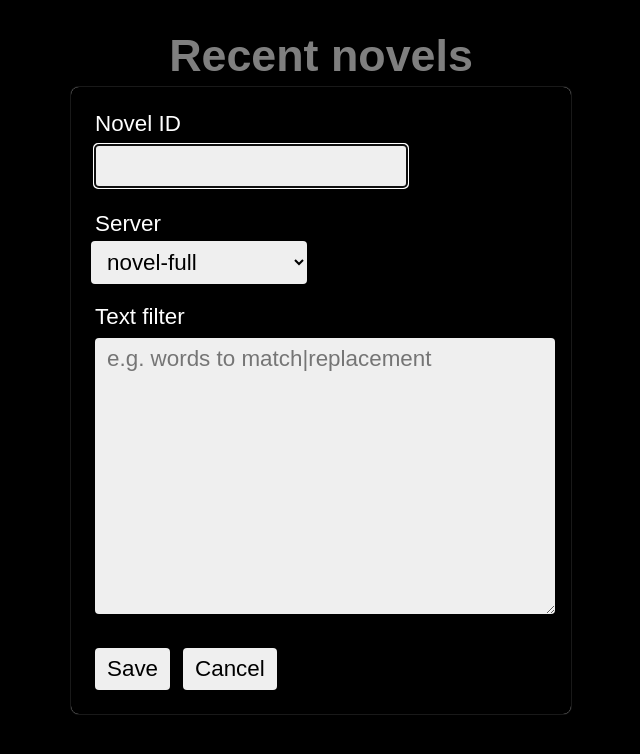
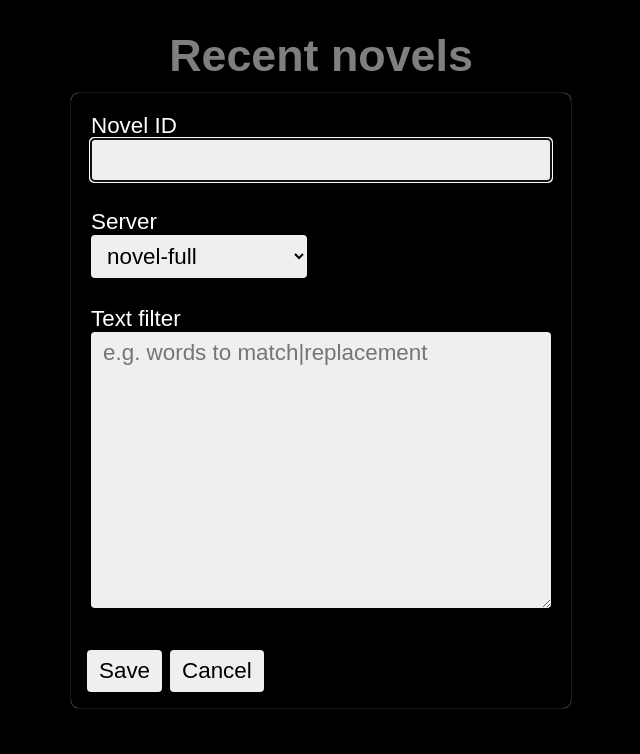
Before and after one commit to fuzetsu/web-novel-reader, a Preact app: page / in a window 1280 px wide. Both pictures are taken after a click on the button "New novel". Shown: the top 754 px of the page, without its empty margins (319-959 px from the left). Built offline with nearby package versions, Linux system fonts and the light colour scheme.

Commit message:
add sticky footer for actions in choose novel modal

```diff
--- a/src/cmp/App/App.tsx
+++ b/src/cmp/App/App.tsx
@@ -31,7 +31,7 @@ export function App() {
   const clearResume = preventDefault(() => setNewestChapter(currentChapter))
 
   const chapterControls = (
-    <p aria-hidden className="center">
+    <p aria-hidden>
       <CurrentChapterControl
         loadCount={loadCount}
         chapter={currentChapter}
--- a/src/cmp/ChooseNovelModal.tsx
+++ b/src/cmp/ChooseNovelModal.tsx
@@ -30,8 +30,7 @@ export function ChooseNovelModal(props: Props) {
 
   const novelIdInputRef = useAutoFocusRef<HTMLInputElement>()
 
-  return (
-    <Modal open onClose={onClose}>
+  const modalContent = (
     <div
       onKeyDown={e => {
         if (e.key === 'Enter' && (e.target as HTMLElement).nodeName !== 'TEXTAREA') handleChange()
@@ -73,13 +72,17 @@ export function ChooseNovelModal(props: Props) {
           placeholder="e.g. words to match|replacement"
         />
       </div>
+    </div>
+  )
+
+  const modalFooter = (
     <div className="button-group">
       <button disabled={!formDirty} onClick={handleChange}>
         Save
       </button>
       <button onClick={onClose}>Cancel</button>
     </div>
-      </div>
-    </Modal>
   )
+
+  return <Modal open onClose={onClose} content={modalContent} footer={modalFooter} />
 }
--- a/src/cmp/CurrentChapterControl.tsx
+++ b/src/cmp/CurrentChapterControl.tsx
@@ -24,7 +24,7 @@ export function CurrentChapterControl({ chapter, loadCount, onChange }: Props) {
   }, [chapter])
 
   return (
-    <div>
+    <div className="current-chapter-control">
       <button disabled={chapter <= 1} onClick={() => handleChange(previousChapter)}>
         {loadCount > 1 && previousChapter} &#8592;
       </button>
--- a/src/cmp/Modal.tsx
+++ b/src/cmp/Modal.tsx
@@ -1,12 +1,14 @@
-import { JSX } from 'preact/jsx-runtime'
+import { VNode } from 'preact'
 
 interface Props {
   open: boolean
   onClose?(): void
-  children: JSX.Element | JSX.Element[]
+  content: VNode
+  header?: VNode
+  footer?: VNode
 }
 
-export function Modal({ open, onClose, children }: Props) {
+export function Modal({ open, onClose, content, header, footer }: Props) {
   if (!open) return null
 
   return (
@@ -16,7 +18,11 @@ export function Modal({ open, onClose, children }: Props) {
         (e.target as HTMLDivElement | undefined)?.className === 'modal' ? onClose?.() : null
       }
     >
-      <div className="modal__dialog">{children}</div>
+      <div className="modal__dialog">
+        {header && <div className="modal__header">{header}</div>}
+        <div className="modal__content">{content}</div>
+        {footer && <div className="modal__footer">{footer}</div>}
+      </div>
     </div>
   )
 }
--- a/src/styles.css
+++ b/src/styles.css
@@ -46,14 +46,6 @@ button:disabled {
 
 button,
 input,
-label,
-code,
-textarea {
-  margin: 4px;
-}
-
-button,
-input,
 select,
 textarea {
   padding: 8px 12px;
@@ -74,7 +66,7 @@ input.error {
 
 .button-group {
   display: flex;
-  gap: 5px;
+  gap: 8px;
 }
 
 .center {
@@ -105,8 +97,16 @@ input.error {
   margin-bottom: 20px;
 }
 
-.form-group label {
+.form-group {
+  padding: 4px;
+}
+
+.form-group > label {
   display: block;
+}
+
+.form-group > input {
+  width: 100%;
 }
 
 /* APP */
@@ -149,12 +149,34 @@ input.error {
   min-width: min(500px, 90%);
   max-width: 90%;
   max-height: 90%;
+  height: auto;
+  margin: 4px;
+  display: grid;
+  grid-template-rows: auto 1fr auto;
+  grid-template-areas:
+    'header'
+    'content'
+    'footer';
+}
+
+.modal__header,
+.modal__footer,
+.modal__content {
+  padding: 16px;
+}
+
+.modal__header {
+  grid-area: header;
+}
+
+.modal__content {
+  grid-area: content;
   overscroll-behavior-block: contain;
-  overflow: auto;
-  height: auto;
-  overflow: auto;
-  margin: 4px;
-  padding: 20px;
+  overflow-y: auto;
+}
+
+.modal__footer {
+  grid-area: footer;
 }
 
 /* LOAD COUNT CONTROL */
@@ -185,6 +207,12 @@ input.error {
 }
 
 /* CURRENT CHAPTER CONTROL */
+
+.current-chapter-control {
+  display: flex;
+  gap: 8px;
+  justify-content: center;
+}
 
 .current-chapter-control__input {
   text-align: center;
```
Lines whose indentation alone changed are shown as unchanged.
